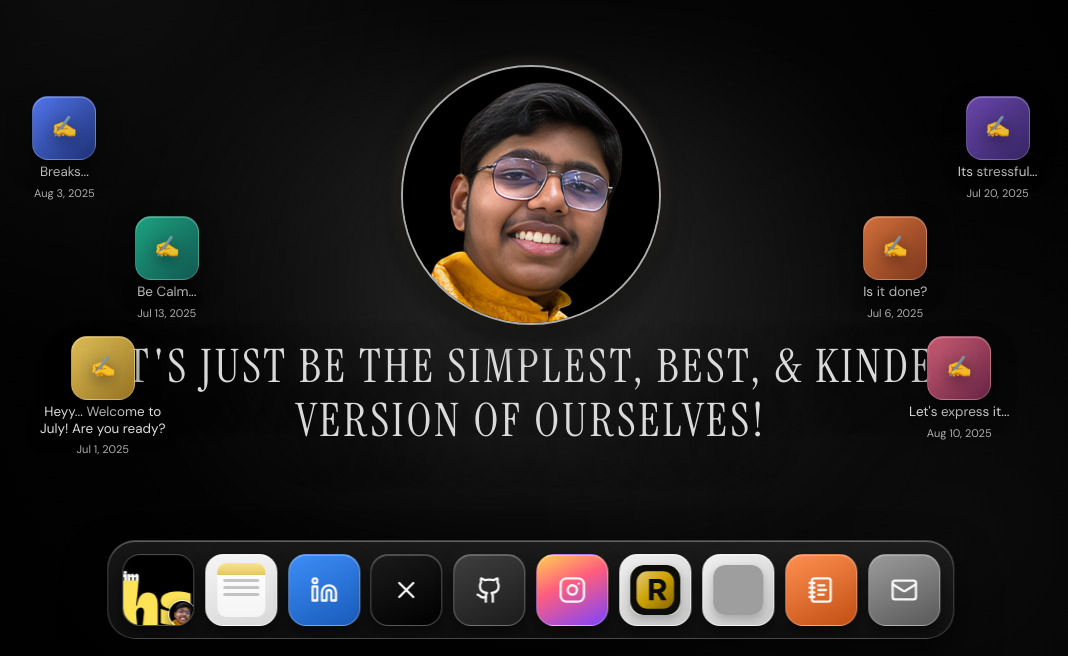
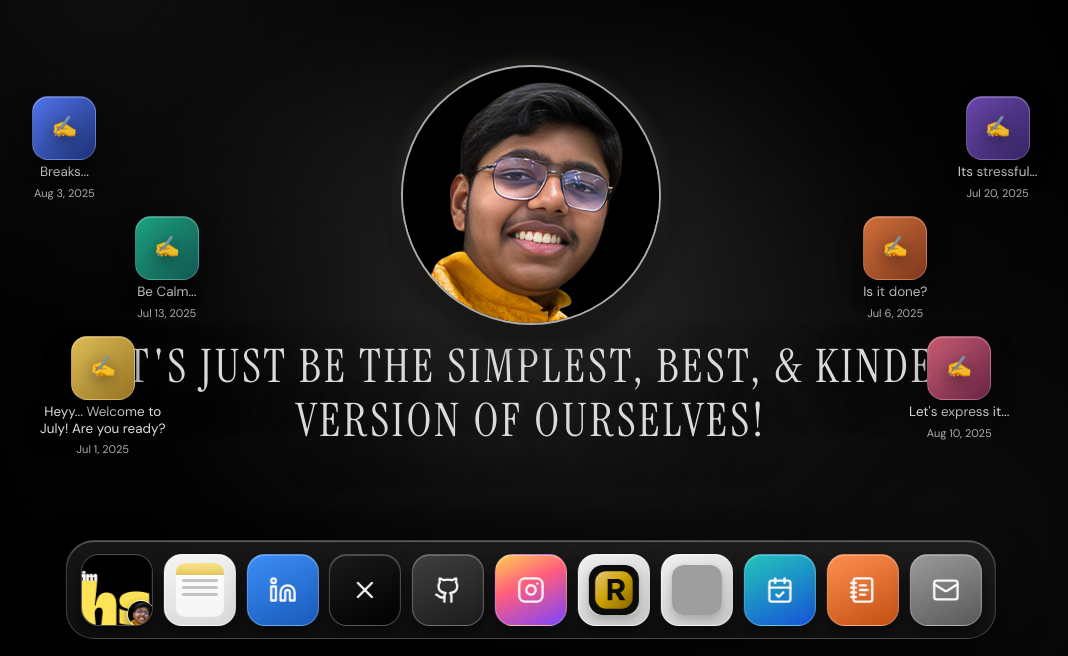
Before and after one commit to devwithharshit/imharshitsingh.in, a Next.js app: page / in a window 1280 px wide. Shown: the part 144-800 px from the top of the page, without its empty margins (109-1177 px from the left). Built offline with nearby package versions, Linux system fonts and the light colour scheme; grey boxes are pictures that could not be loaded.

Commit message:
Add MeetingPrepAI app link

```diff
--- a/app/globals.css
+++ b/app/globals.css
@@ -359,6 +359,10 @@ a {
   background: linear-gradient(155deg, #f0f0f0, #c9c9c9);
   border-color: rgba(255, 255, 255, 0.72);
   color: #101010;
+}
+
+.tone-meeting {
+  background: linear-gradient(155deg, #22c7b8, #1753d8);
 }
 
 .tone-book {
--- a/app/page.tsx
+++ b/app/page.tsx
@@ -3,6 +3,7 @@
 import { AnimatePresence, motion } from "framer-motion";
 import Image from "next/image";
 import {
+  CalendarCheck,
   Github,
   Instagram,
   Linkedin,
@@ -398,6 +399,14 @@ const dockItems: DockItem[] = [
     iconSrc: "/icons/reachoutbotai.ico",
     iconAlt: "ReachOutBotAI",
     toneClass: "tone-favicon"
+  },
+  {
+    type: "link",
+    label: "MeetingPrepAI",
+    href: "https://meetingprepai.vercel.app/",
+    iconType: "lucide",
+    icon: CalendarCheck,
+    toneClass: "tone-meeting"
   },
   {
     type: "blogs",
--- a/components/AIApps.tsx
+++ b/components/AIApps.tsx
@@ -13,6 +13,11 @@ const apps = [
     name: "ReachOutBotAI",
     url: "https://reachoutbotai.vercel.app/",
     description: "AI outreach automation. Send smarter, connect faster."
+  },
+  {
+    name: "MeetingPrepAI",
+    url: "https://meetingprepai.vercel.app/",
+    description: "AI-powered meeting preparation to walk in sharper, clearer, and ready."
   }
 ];
 
```
Also changed, not shown: 4 other files (tests, documents, lock files or other folders).
